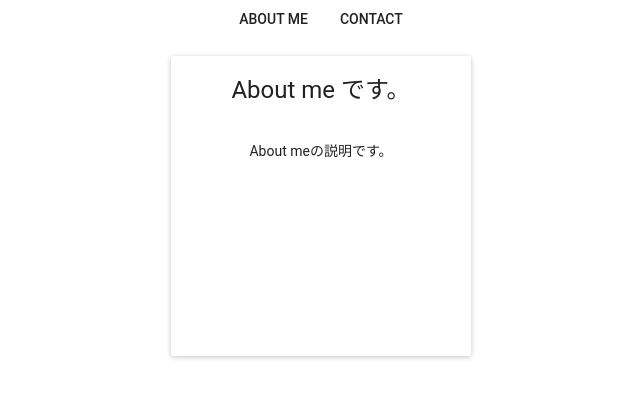
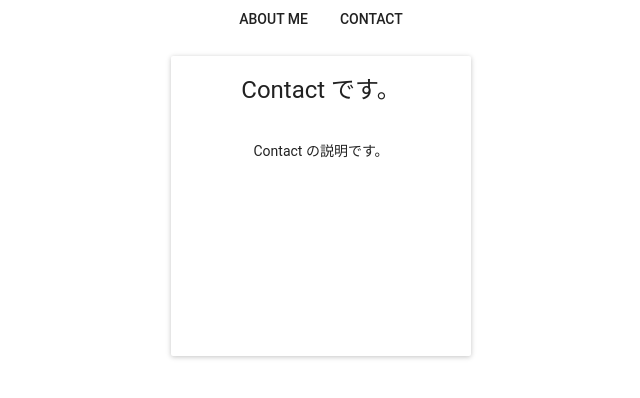
Before and after one commit to itamaev2/react-profile, a React (Create React App) app: page / in a window 1280 px wide. Both pictures are taken after a click on the button "CONTACT". Shown: the top 398 px of the page, without its empty margins (319-959 px from the left). Built offline with nearby package versions, Linux system fonts and the light colour scheme; the HTML template or start-up script is replaced by a standard one; what react-tap-event-plugin would draw is missing.

Commit message:
Add feature to change Contents component when click Header button

```diff
--- a/src/App.js
+++ b/src/App.js
@@ -8,7 +8,8 @@ import ContentStat from './ContentStatus';
 export default class App extends React.Component {
   constructor(props) {
     super(props);
-    this.state = {content: ContentStat};
+    this.state = {content: ContentStat.AboutMe};
+    this.handleOnContentsChange = this.handleOnContentsChange.bind(this);
   }
 
   handleOnContentsChange(stat) {
@@ -20,7 +21,7 @@ export default class App extends React.Component {
       <MuiThemeProvider>
         <div className="App">
           <Header onContentsChange={this.handleOnContentsChange} />
-          <Contents content={ContentStat.AboutMe}/>
+          <Contents content={this.state.content} />
         </div>
       </MuiThemeProvider>
     );
--- /dev/null
+++ b/src/Contact.js
@@ -0,0 +1,25 @@
+import React from 'react';
+import { Card, CardTitle, CardText } from 'material-ui';
+
+export default class Contact extends React.Component {
+  render() {
+    const style = {
+      height: 300,
+      width: 300,
+      margin: 20,
+      textAlign: 'center',
+      display: 'inline-block'
+    };
+
+    return (
+      <div className="contact">
+        <Card style={style}>
+          <CardTitle title="Contact です。" />
+          <CardText>
+            Contact の説明です。
+          </CardText>
+        </Card>
+      </div>
+    );
+  }
+}
--- a/src/Contents.js
+++ b/src/Contents.js
@@ -1,5 +1,6 @@
 import React from 'react';
 import AboutMe from './AboutMe';
+import Contact from './Contact';
 import content_stat from './ContentStatus';
 
 export default class Contents extends React.Component {
--- a/src/Header.js
+++ b/src/Header.js
@@ -1,12 +1,13 @@
 import React from 'react';
 import { FlatButton } from 'material-ui'
+import ContentStat from './ContentStatus'
 
 export default class Header extends React.Component {
   render() {
     return (
       <div className="header">
-        <FlatButton label="About me" />
-        <FlatButton label="Contact" />
+        <FlatButton label="About me" onClick={ () => this.props.onContentsChange(ContentStat.AboutMe) } />
+        <FlatButton label="Contact" onClick={ () => this.props.onContentsChange(ContentStat.Contact) } />
       </div>
     );
   }
```
